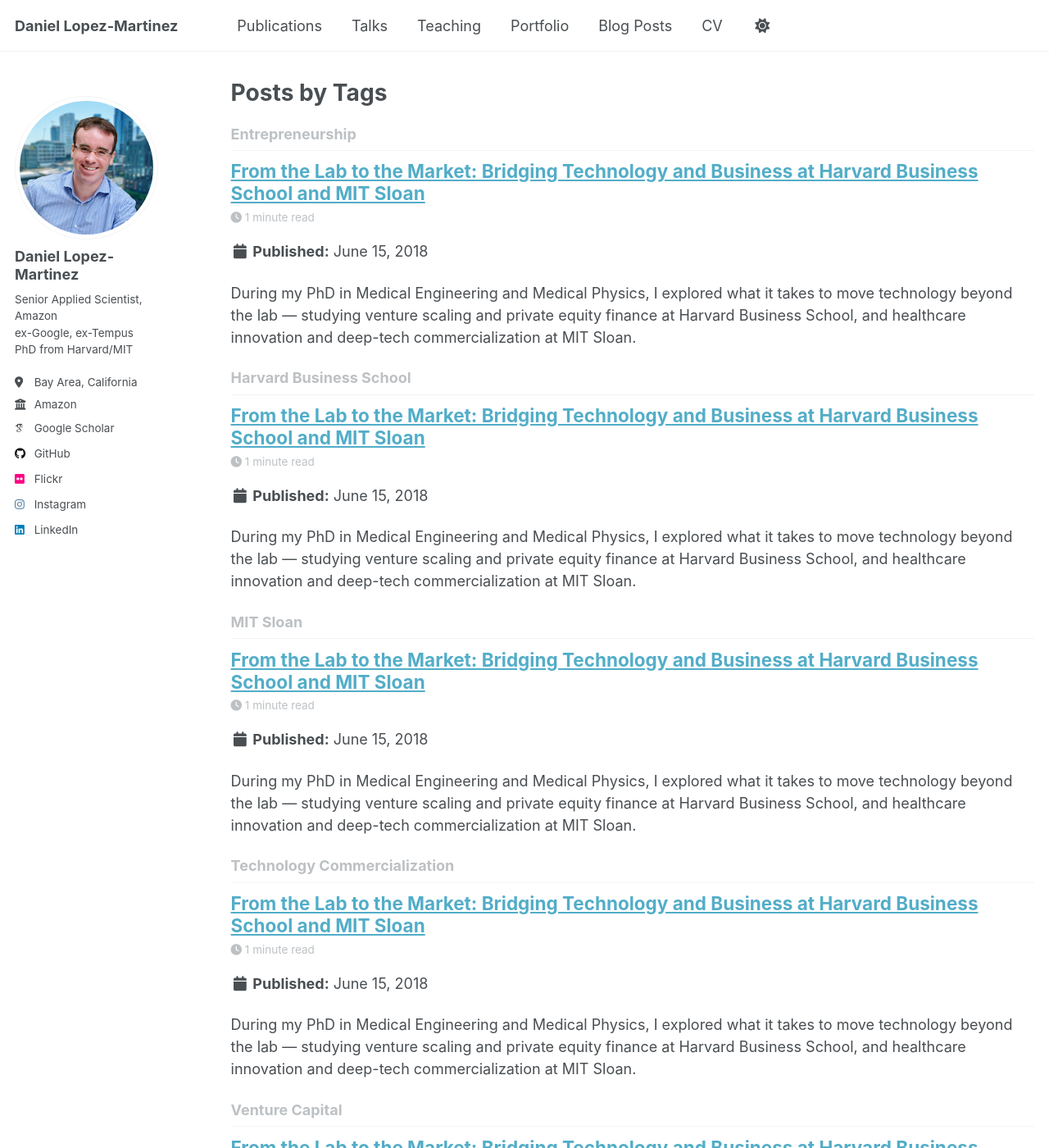
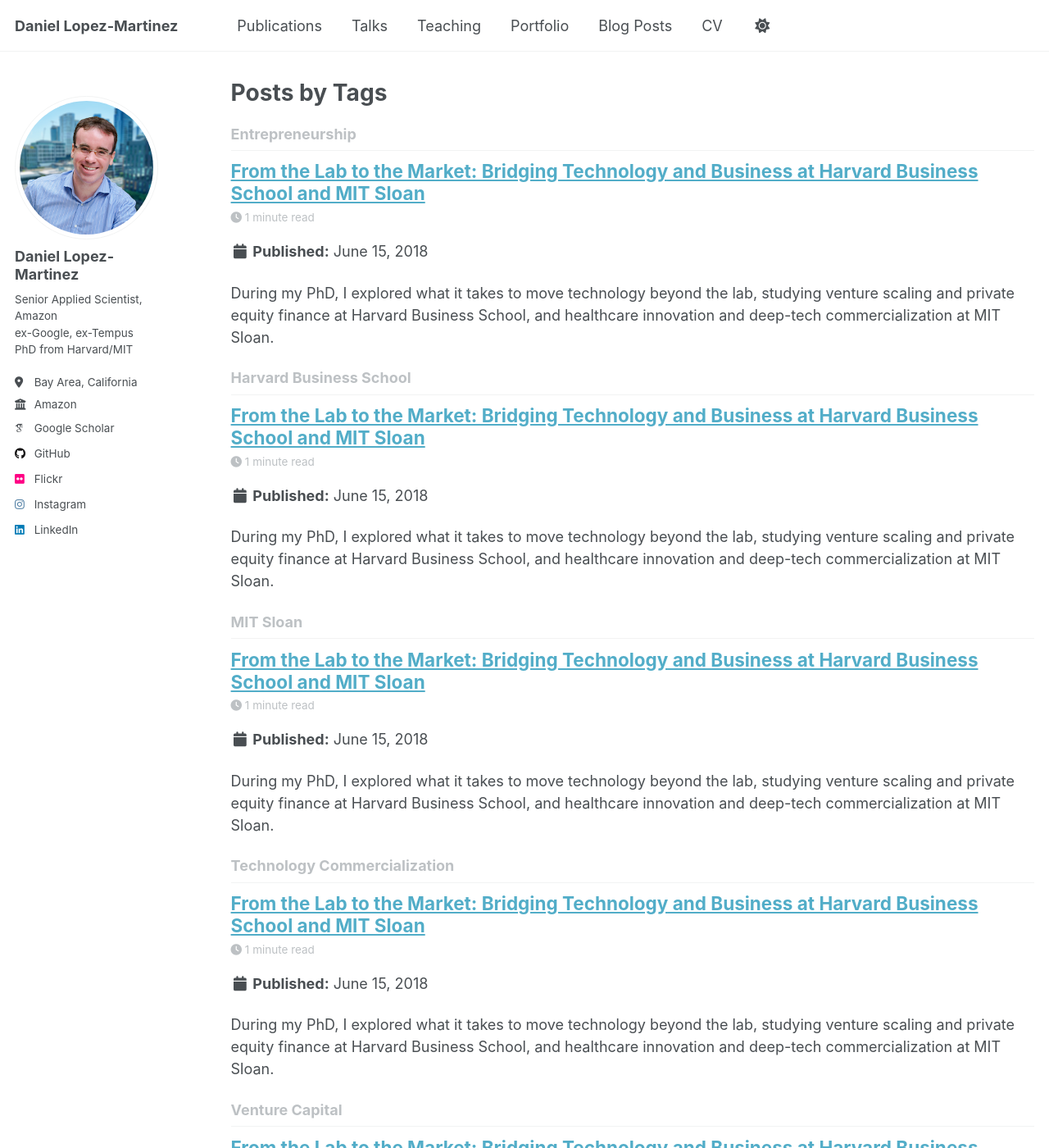
Before and after one commit to daniel-lopezmartinez/daniel-lopezmartinez.github.io, a Jekyll site: the page built from _pages/tag-archive.html, in a window 1280 px wide and 1400 px high. Shown: the whole window at 82% size. Built offline with Jekyll 4.4.1, drawn with Linux system fonts in a browser that asks for light colours; some web fonts are replaced; a script that is not in the unit is left out; some of the changed text lies outside the part shown.

Commit message:
improved description

```diff
--- a/_posts/2018-06-15-bridging-ai-and-business.md
+++ b/_posts/2018-06-15-bridging-ai-and-business.md
@@ -2,7 +2,7 @@
 title: "From the Lab to the Market: Bridging Technology and Business at Harvard Business School and MIT Sloan"
 date: 2018-06-15
 permalink: /blog/2018/06/bridging-ai-and-business/
-description: "During my PhD in Medical Engineering and Medical Physics, I explored what it takes to move technology beyond the lab — studying venture scaling and private equity finance at Harvard Business School, and healthcare innovation and deep-tech commercialization at MIT Sloan."
+description: "During my PhD, I explored what it takes to move technology beyond the lab, studying venture scaling and private equity finance at Harvard Business School, and healthcare innovation and deep-tech commercialization at MIT Sloan."
 image: /images/blog/2017-harvard-business-school.jpg
 tags:
   - Harvard Business School
```
